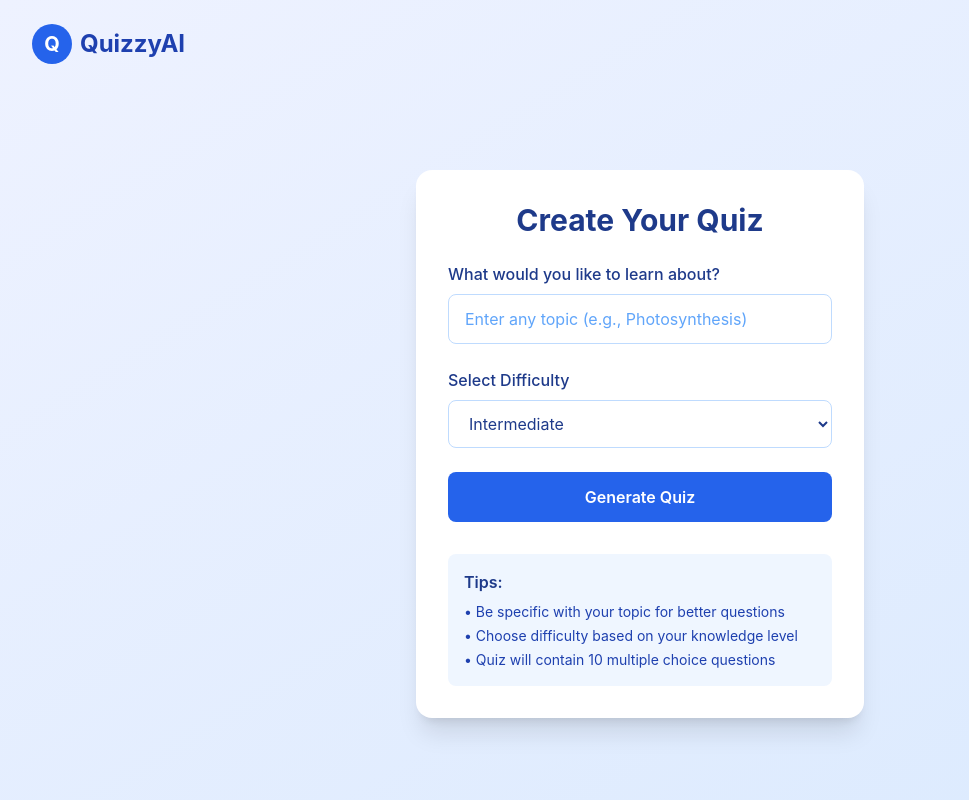
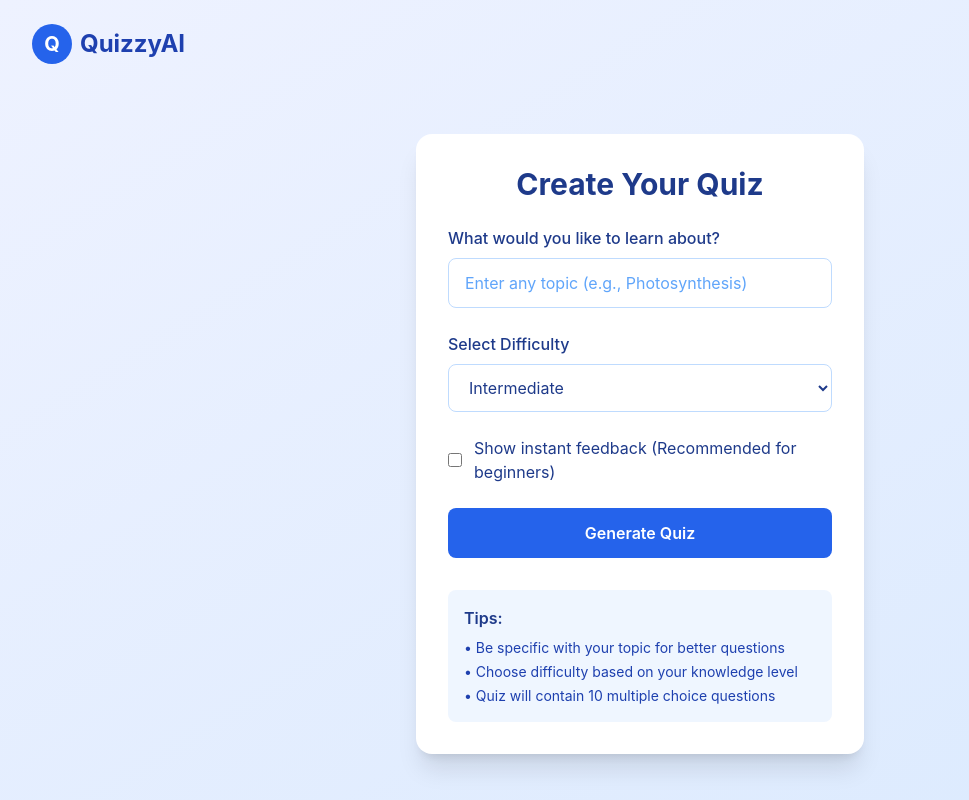
Before and after one commit to JittoJoseph/QuizzLab, a React (Vite) app: page / in a window 1280 px wide. Both pictures are taken after a click on the button "Start Learning". Shown: the whole page, without its empty margins (0-969 px from the left). Built offline with nearby package versions, Linux system fonts and the light colour scheme; no server answers.

Commit message:
Add instant feedback option and enhance answer selection in quiz interface

```diff
--- a/src/components/QuizInterface.jsx
+++ b/src/components/QuizInterface.jsx
@@ -10,6 +10,7 @@ const QuizInterface = ({
 	onComplete
 }) => {
 	const [selectedAnswer, setSelectedAnswer] = useState(null);
+	const [answered, setAnswered] = useState(false);
 
 	const handleNext = () => {
 		if (selectedAnswer === null) return;
@@ -17,10 +18,33 @@ const QuizInterface = ({
 		const isCorrect = selectedAnswer === question.correct;
 		onAnswerSubmit(isCorrect);
 		setSelectedAnswer(null);
+		setAnswered(false);
 
 		if (currentQuestion + 1 === totalQuestions) {
 			onComplete();
 		}
+	};
+
+	const handleAnswerSelect = (index) => {
+		setSelectedAnswer(index);
+		setAnswered(true);
+	};
+
+	const getOptionClass = (index) => {
+		if (!answered) return selectedAnswer === index ? 'bg-blue-100 border-2 border-blue-600' : 'hover:bg-blue-50 border-2 border-transparent';
+		if (index === question.correct) return 'bg-green-100 border-2 border-green-600';
+		if (selectedAnswer === index) return 'bg-red-100 border-2 border-red-600';
+		return 'opacity-50 border-2 border-transparent';
+	};
+
+	const getAnswerIcon = (index) => {
+		if (index === question.correct) {
+			return <CheckCircle className="w-5 h-5 text-green-600" />;
+		}
+		if (selectedAnswer === index) {
+			return <XCircle className="w-5 h-5 text-red-600" />;
+		}
+		return null;
 	};
 
 	if (!question) return null;
@@ -62,19 +86,18 @@ const QuizInterface = ({
 							{question.options.map((option, index) => (
 								<button
 									key={index}
-									onClick={() => setSelectedAnswer(index)}
+									onClick={() => handleAnswerSelect(index)}
+									disabled={answered}
 									className={`w-full p-4 text-left rounded-xl transition-all bg-transparent
-                    ${selectedAnswer === index
-											? 'bg-blue-100 border-2 border-blue-600'
-											: 'hover:bg-blue-50 border-2 border-transparent'
-										}
-                    text-blue-900 font-medium`}
+										${getOptionClass(index)}
+										text-blue-900 font-medium`}
 								>
 									<div className="flex items-center space-x-3">
 										<span className="w-8 h-8 rounded-full bg-blue-600/10 flex items-center justify-center text-blue-600 font-semibold">
 											{String.fromCharCode(65 + index)}
 										</span>
 										<span>{option}</span>
+										{answered && getAnswerIcon(index)}
 									</div>
 								</button>
 							))}
@@ -85,7 +108,7 @@ const QuizInterface = ({
 								onClick={handleNext}
 								disabled={selectedAnswer === null}
 								className="px-6 py-2 bg-blue-600 text-white rounded-lg hover:bg-blue-700
-                  transition-colors disabled:opacity-50 disabled:cursor-not-allowed"
+									transition-colors disabled:opacity-50 disabled:cursor-not-allowed"
 							>
 								{currentQuestion + 1 === totalQuestions ? 'Finish' : 'Next'}
 							</button>
--- a/src/components/QuizSetup.jsx
+++ b/src/components/QuizSetup.jsx
@@ -4,7 +4,8 @@ import React, { useState } from 'react';
 const QuizSetup = ({ onSubmit }) => {
 	const [formData, setFormData] = useState({
 		topic: '',
-		difficulty: 'intermediate'
+		difficulty: 'intermediate',
+		instantFeedback: false
 	});
 	const [isLoading, setIsLoading] = useState(false);
 
@@ -73,6 +74,20 @@ const QuizSetup = ({ onSubmit }) => {
 								</select>
 							</div>
 
+							{/* Instant Feedback Toggle */}
+							<div className="flex items-center space-x-3 mt-4">
+								<input
+									type="checkbox"
+									id="instantFeedback"
+									checked={formData.instantFeedback}
+									onChange={(e) => setFormData({ ...formData, instantFeedback: e.target.checked })}
+									className="w-4 h-4 text-blue-600 rounded border-blue-300 focus:ring-blue-500"
+								/>
+								<label htmlFor="instantFeedback" className="text-blue-900">
+									Show instant feedback (Recommended for beginners)
+								</label>
+							</div>
+
 							{/* Submit Button */}
 							<button
 								type="submit"
```
